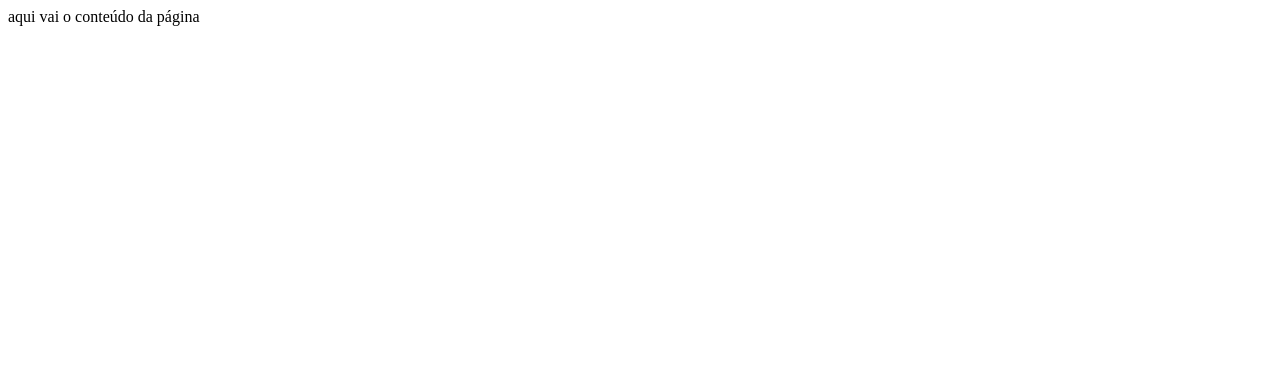
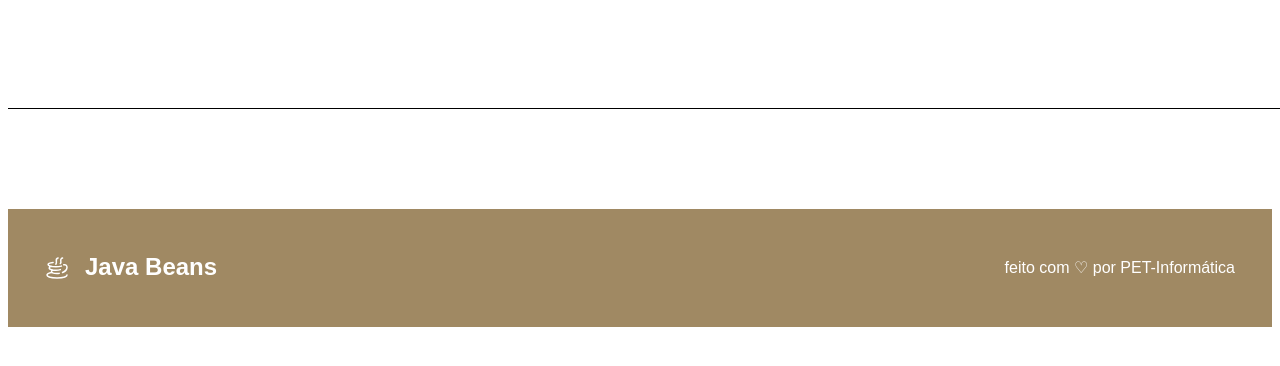
Before and after one commit to pamelachalegre/Cafeteria-JavaBeans, a plain HTML site: page index.html in a window 1280 px wide. Drawn offline with Linux system fonts and the light colour scheme.

Commit message:
footer pronto

```diff
--- a/index.html
+++ b/index.html
@@ -3,9 +3,28 @@
   <head>
     <meta charset="utf-8" />
     <meta name="viewport" content="width=device-width" />
-    <title>Java Beans</title>
+    <title>Cafeteria Java Beans</title>
+    <link rel="stylesheet" href="style.css">
   </head>
   <body>
-    aqui vai o conteúdo da página
+    <header>
+    </header>
+    <main>  </main>
+
+    <footer>
+        <div class="footer-container">
+
+            <div class="footer-left">
+                <img src="images/hugeicons_java.svg" alt="Java Logo" />
+                <span>Java Beans</span>
+            </div>
+
+            <div class="footer-right">
+                <p>feito com ♡ por PET-Informática</p>
+            </div>
+
+        </div>
+    </footer>
+
   </body>
 </html>
--- a/style.css
+++ b/style.css
@@ -0,0 +1,84 @@
+header {
+  width: 100%;
+  max-width: 1280px;
+  height: 100px;
+  border-bottom: 1px solid #000;
+  padding: 0 10px;
+  display: flex; /* Por padrão é horizontal (row) */
+  align-items: center;
+  gap: 13px;
+  margin: 0 auto; /* Centraliza o header na página */
+}
+
+.header-container {
+  width: 100%;
+  max-width: 1260px;
+  height: 76px;
+  display: flex;
+  align-items: center;
+  justify-content: space-between;
+  padding: 0 13px;
+  margin: 0 auto;
+}
+
+main {
+  width: 100%;
+  max-width: 1280px;
+  padding-bottom: 100px;
+  display: flex;
+  flex-direction: column;
+  gap: 24px;
+  margin: 0 auto;
+}
+
+
+
+footer {
+  width: 100%;
+  max-width: 1280px;
+  min-height: 74px;
+  display: flex;
+  justify-content: space-between;
+  align-items: center;
+  padding: 22px 0;
+  margin: 0 auto;
+  background-color: #A08963;
+}
+
+.footer-container {
+  width: 100%;
+  max-width: 1260px;
+  display: flex;
+  justify-content: space-between;
+  align-items: center;
+  padding: 0 37px;
+}
+
+.footer-left {
+  display: flex;
+  align-items: center;
+  gap: 16px;  /* Espaçamento entre logo e texto */
+}
+
+.footer-left img {
+  width: 24px;
+  height: 24px;
+}
+
+.footer-left span {
+  font-family: 'Lexend', sans-serif;
+  font-size: 24px;
+  font-weight: 900;
+  height: 30px;
+  color: #FFFFFF;
+  margin: 0;
+}
+
+.footer-right {
+  font-family:'Lexend', sans-serif;
+  font-size: 16px;
+  font-weight: 400;
+  color: #FFFFFF;
+  line-height: 1;
+  letter-spacing: 0;
+}
```
Also changed, not shown: images/hugeicons_java.svg (added).
